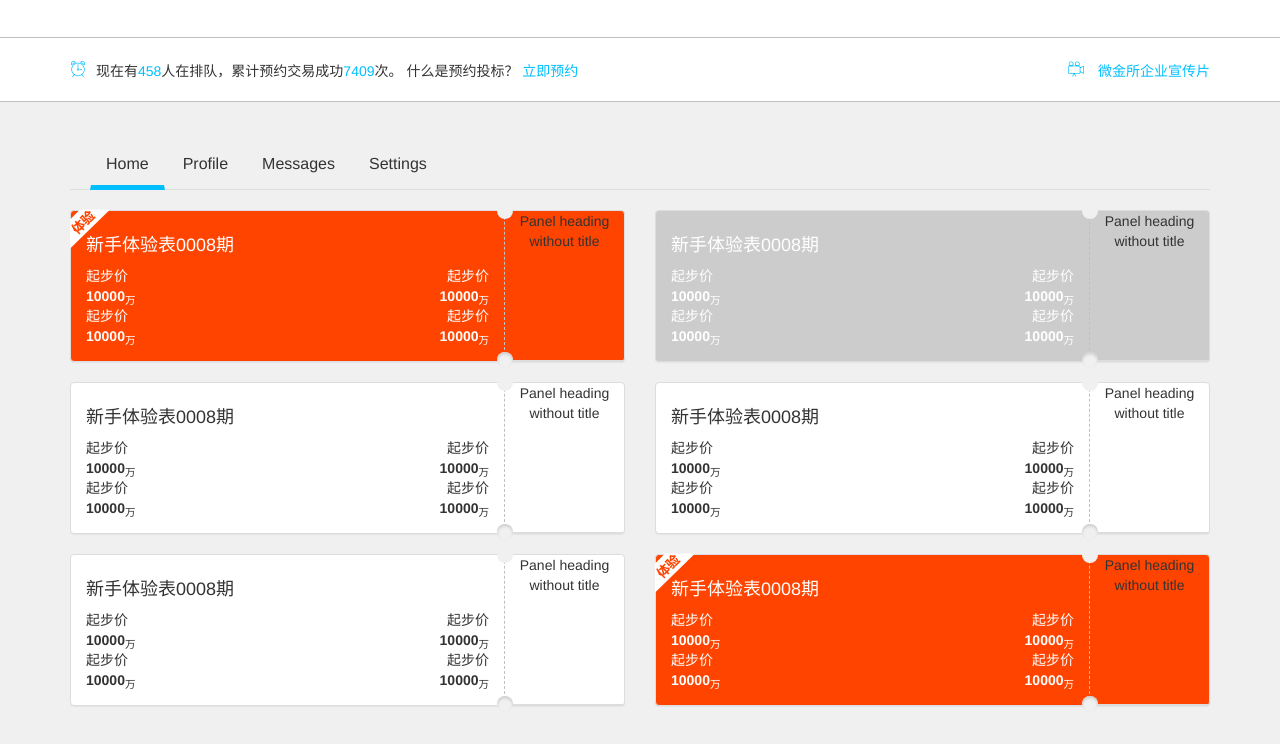
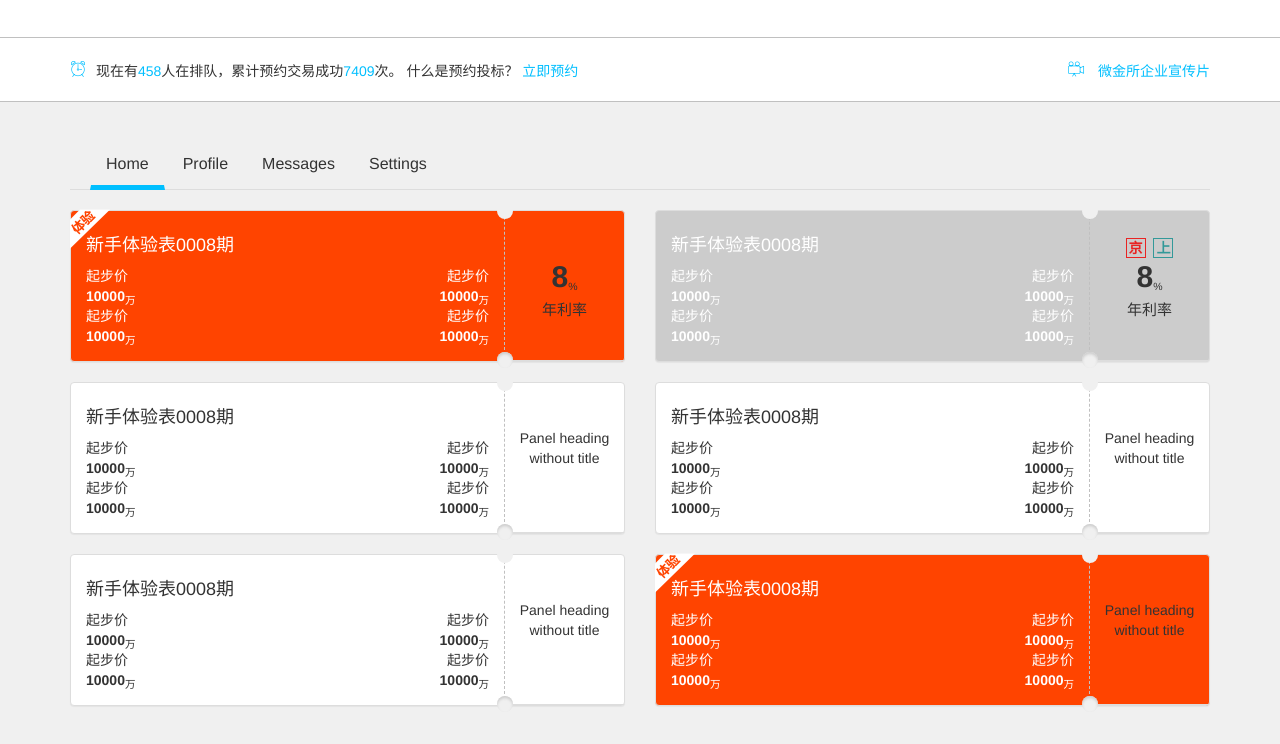
Before and after one commit to zhangfeng9121/WJS, a website: page index.html in a window 1280 px wide. Shown: the part 765-1509 px from the top of the page. Drawn offline with Linux system fonts and the light colour scheme; files whose address does not match are found by name.

Commit message:
tooltips

```diff
--- a/css/main.css
+++ b/css/main.css
@@ -240,6 +240,7 @@ body {
     border-left: 1px dashed #c0c0c0;
     position: relative;
     text-align: center;
+    padding: 45px 0;
 }
 
 #cptj .panel-ccs > .panel-heading::before,
@@ -262,6 +263,42 @@ body {
     bottom: -8px;
     left: -8px;
     box-shadow: 0 2px 3px #ccc inset;
+}
+
+#cptj .panel-ccs > .panel-heading > p {
+    margin-bottom: 0;
+}
+
+#cptj .panel-ccs > .panel-heading > p > strong {
+    font-size: 30px;
+}
+
+#cptj .panel-ccs > .panel-heading > p > span {
+    font-size: 15px;
+}
+
+#cptj .panel-ccs > .panel-heading > .tooltips {
+    position: absolute;
+    width: 100%;
+    top: 25px;
+}
+
+#cptj .panel-ccs > .panel-heading > .tooltips > a {
+    border-width: 1px;
+    border-style: solid;
+    border-radius: 0;
+    padding: 2px;
+    margin:2px;
+}
+
+#cptj .panel-ccs > .panel-heading > .tooltips > a.badge-one {
+    border-color: #e92322;
+    color: #e92322;
+}
+
+#cptj .panel-ccs > .panel-heading > .tooltips > a.badge-two {
+    border-color: #399;
+    color: #399;
 }
 
 
@@ -314,7 +351,8 @@ body {
 }
 .panel-ccs > .panel-heading .badge {
   color: #f5f5f5;
-  background-color: #333;
+  background-color: transparent;
+  font-size: 14px;
 }
 .panel-ccs > .panel-footer + .panel-collapse > .panel-body {
   border-bottom-color: #ddd;
--- a/index.html
+++ b/index.html
@@ -309,7 +309,10 @@
                     <div class="row">
                         <div class="col-xs-12 col-sm-12 col-md-6">
                             <div class="panel panel-ccs actived">
-                                <div class="panel-heading pull-right">Panel heading without title</div>
+                                <div class="panel-heading pull-right">
+                                    <p><strong>8</strong><sub>%</sub></p>
+                                    <p><span>年利率</span></p>
+                                </div>
                                 <div class="panel-body">
                                     <h4>新手体验表0008期</h4>
                                     <div class="row">
@@ -335,7 +338,14 @@
                         </div>
                         <div class="col-xs-12 col-sm-12 col-md-6">
                             <div class="panel panel-ccs disabled">
-                                <div class="panel-heading pull-right">Panel heading without title</div>
+                                <div class="panel-heading pull-right">
+                                    <p class="tooltips">
+                                        <a href="#" data-toggle="tooltip" data-placement="top" title="welcome to beijing" class="badge badge-one">京</a>
+                                        <a href="#" data-toggle="tooltip" data-placement="top" title="welcome to shanghai" class="badge badge-two">上</a>
+                                    </p>
+                                    <p><strong>8</strong><sub>%</sub></p>
+                                    <p><span>年利率</span></p>
+                                </div>
                                 <div class="panel-body">
                                     <h4>新手体验表0008期</h4>
                                     <div class="row">
--- a/js/main.js
+++ b/js/main.js
@@ -27,4 +27,7 @@ $(function() {
 
     //页面尺寸改变时出发
     $(window).on('resize', resizeScreen).trigger('resize');
+
+    // 初始化tooltips
+    $('[data-toggle="tooltip"]').tooltip()
 });
```
